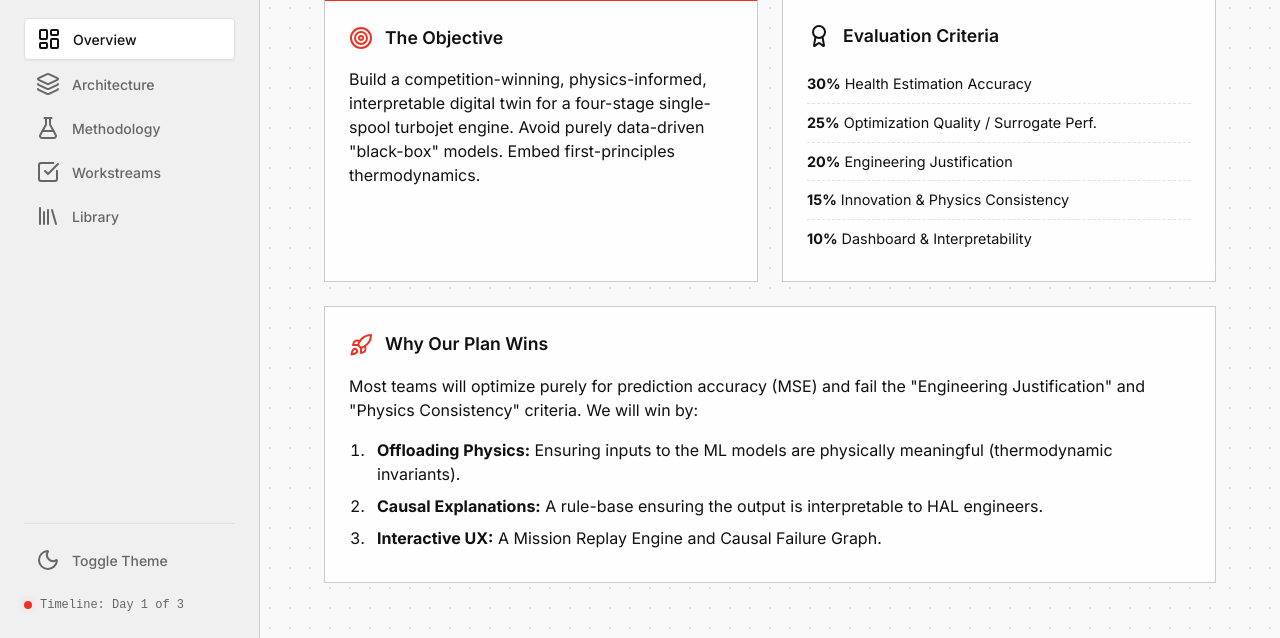
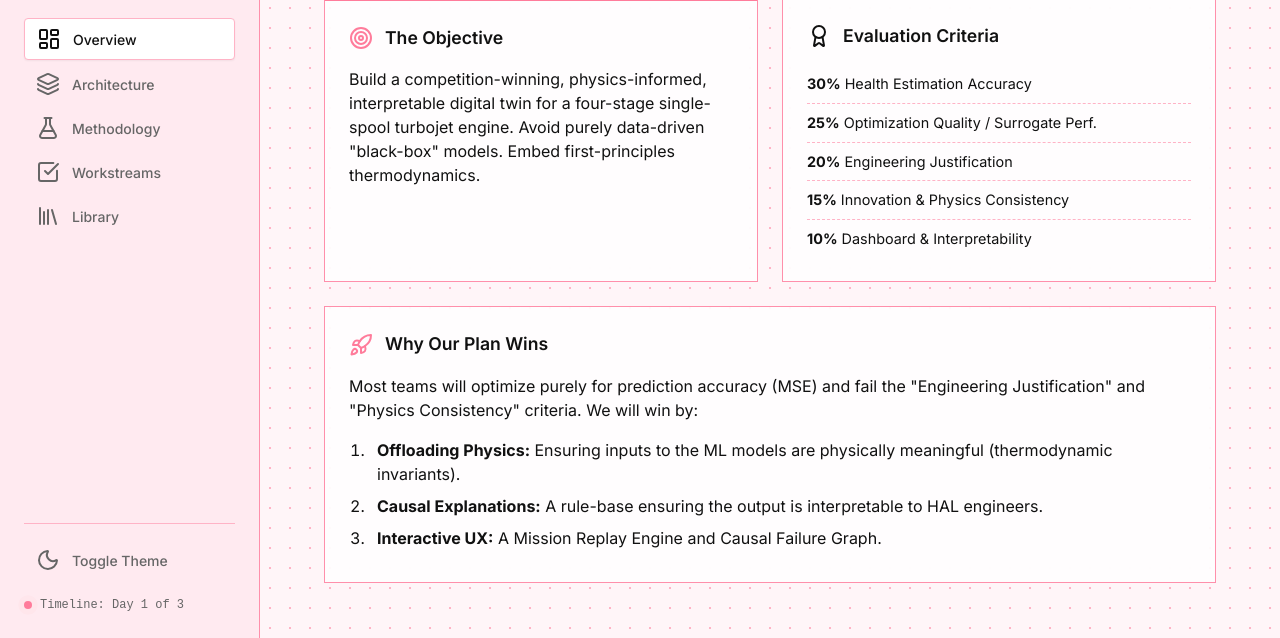
Before and after one commit to ananttheacharya/infinity-and-beyond, a website built with Vite: page index.html in a window 1280 px wide. Shown: the part 162-800 px from the top of the page. Built offline with nearby package versions, Linux system fonts and the light colour scheme; files whose address does not match are found by name; a web font is replaced by a local one.

Commit message:
feat: add site-wide CSS styles with custom theme variables and component layouts

```diff
--- a/css/style.css
+++ b/css/style.css
@@ -1,33 +1,33 @@
-/* Variables & Design Tokens: Notion (Clean) x Nothing (Brutalist, Tech, Dot-matrix, Red accents) */
+/* Variables & Design Tokens: Pink Aesthetic */
 :root, [data-theme="light"] {
-    --bg-main: #f9f9f9;
+    --bg-main: #fff5f8;
     --bg-surface: #ffffff;
-    --bg-sidebar: #f0f0f0;
+    --bg-sidebar: #ffeaf0;
     --text-main: #111111;
     --text-muted: #666666;
-    --accent-red: #ea3323;
-    --accent-red-light: rgba(234, 51, 35, 0.1);
-    --border-color: #e0e0e0;
-    --border-dark: #cccccc;
+    --accent-red: #ff7c9b;
+    --accent-red-light: rgba(255, 124, 155, 0.15);
+    --border-color: #ffb3c6;
+    --border-dark: #ff8fab;
     --glass-bg: rgba(255, 255, 255, 0.8);
 
     --font-sans: 'Inter', -apple-system, sans-serif;
-    --font-mono: 'DotGothic16', monospace; /* Nothing aesthetic */
+    --font-mono: 'DotGothic16', monospace;
 
     --transition: 0.2s cubic-bezier(0.16, 1, 0.3, 1);
 }
 
 [data-theme="dark"] {
-    --bg-main: #121212;
-    --bg-surface: #1e1e1e;
-    --bg-sidebar: #181818;
-    --text-main: #ededed;
-    --text-muted: #a0a0a0;
-    --accent-red: #ea3323;
-    --accent-red-light: rgba(234, 51, 35, 0.15);
-    --border-color: #333333;
-    --border-dark: #444444;
-    --glass-bg: rgba(30, 30, 30, 0.8);
+    --bg-main: #1f0f15;
+    --bg-surface: #3d1b26;
+    --bg-sidebar: #2a121a;
+    --text-main: #fff5f8;
+    --text-muted: #ffb3c6;
+    --accent-red: #ff7c9b;
+    --accent-red-light: rgba(255, 124, 155, 0.15);
+    --border-color: #8c3551;
+    --border-dark: #a64263;
+    --glass-bg: rgba(61, 27, 38, 0.8);
 }
 
 /* Global Reset & Base */
```
